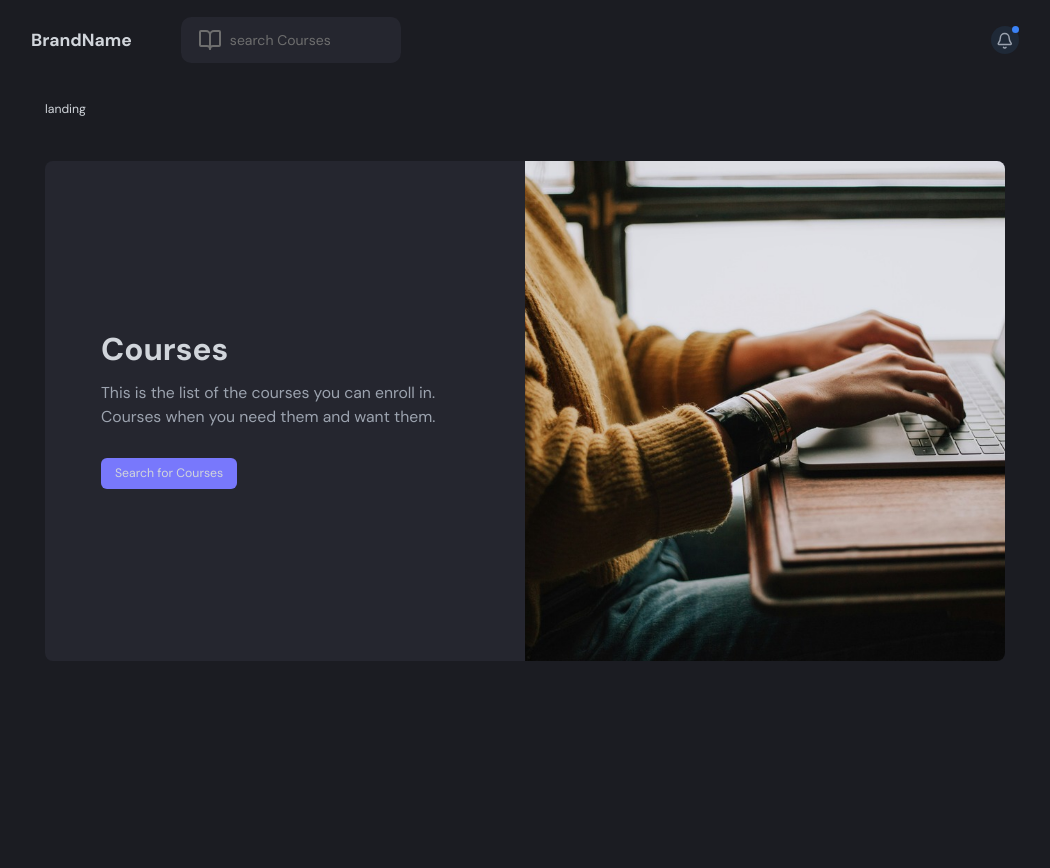
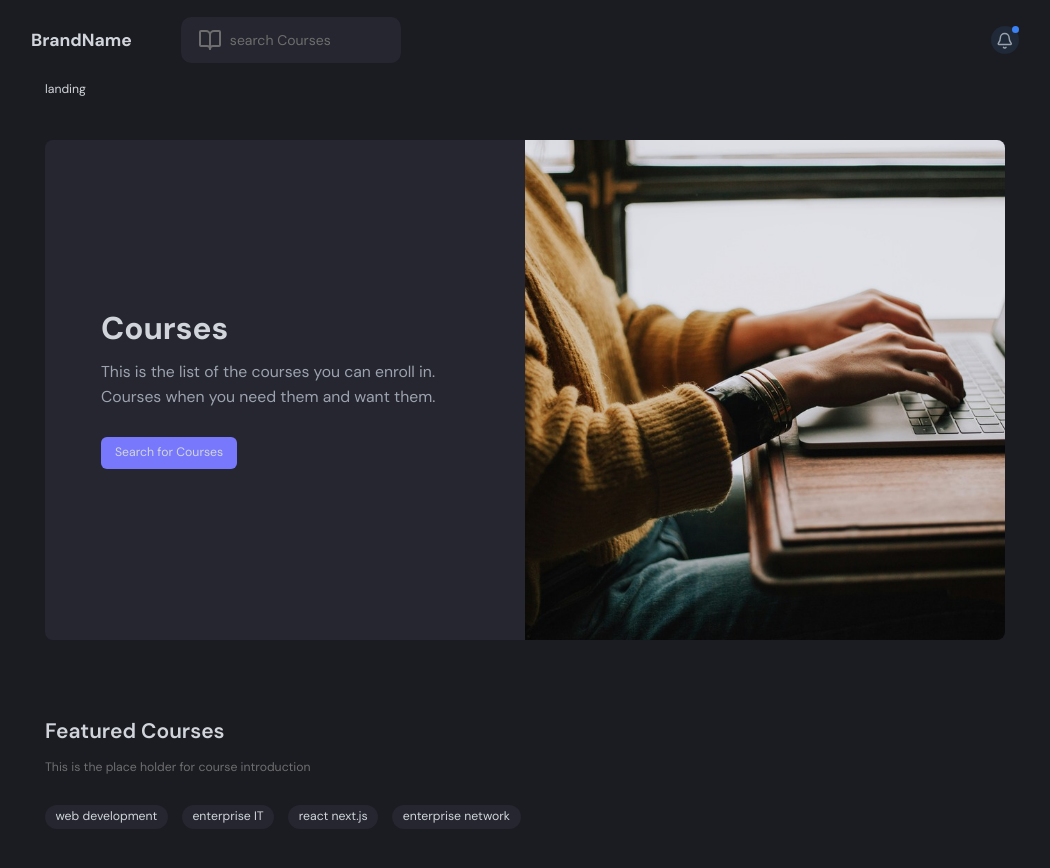
Before and after one commit to Junxiujunxiu/skillHub, a Next.js app in the folder client/: page / in a window 1280 px wide. Shown: the top 868 px of the page, without its empty margins (115-1165 px from the left). Before the commit the page ends 800 px from the top, so only its background shows below. Built offline with nearby package versions, Linux system fonts and the light colour scheme.

Commit message:
Added skeleton and headers
1.Added skeleton for the main page
2. Added header with some contents.

```diff
--- a/client/src/app/(nondashboard)/landing/page.tsx
+++ b/client/src/app/(nondashboard)/landing/page.tsx
@@ -5,10 +5,42 @@ import { motion } from "framer-motion";
 import Link from 'next/link';
 import Image from 'next/image';
 import { useCarousel } from '@/hooks/useCarousel';
+import { Skeleton } from '@/components/ui/skeleton';
 
 
 
-console.log("Motion Component:", motion);
+const loadingSkeleton = ()=>{
+  return(
+    <div className="landing-skeleton">
+      <div className="landing-skeleton__hero">
+        <div className="landing-skeleton__hero-content">
+          <Skeleton className="landing-skeleton__title"/>
+          <Skeleton className="landing-skeleton__subtitle"/>
+          <Skeleton className="landing-skeleton__subtitle-secondary"/>
+          <Skeleton className="landing-skeleton__button"/>
+        </div>
+        <Skeleton className="landing-skeleton__hero-image"/>
+      </div>
+
+      <div className="landing-skeleton__featured">
+        <Skeleton className="landing-skeleton__featured-title"/>
+        <Skeleton className="landing-skeleton__featured-description"/>
+
+        <div className="landing-skeleton__tags">
+          {[1,2,3,4,5].map((_, index)=>(
+            <Skeleton key={index} className="landing-skeleton__tag" />
+          ))}
+        </div>
+
+        <div className="landing-skeleton__courses">
+          {[1,2,3,4].map((_,index)=>(
+            <Skeleton key={index} className="landing-skeleton_course-card"/>
+          ))}
+        </div>
+      </div>
+    </div>
+  )
+}
 
 const Landing = () => {
 
@@ -70,6 +102,25 @@ const Landing = () => {
         viewport={{amount: 0.3, once: true}} //when it's get animated, and it does only once
         className="landing__featured">
 
+          <h2 className="landing__featured-title">Featured Courses</h2>
+          <p className="landing__featured-description">This is the place holder for course introduction</p>
+
+          <div className="landing__tags">
+            {[
+              "web development",
+              "enterprise IT",
+              "react next.js",
+              "enterprise network"
+              ].map((tag, index)=> (
+                <span key={index} className="landing__tag">
+                  {tag}
+                </span>
+              ))}
+          </div>
+
+          <div className="landing__courses">
+            {/* placeholder for displaying courses */}
+          </div>
         </motion.div>
     </motion.div>
   )
```
